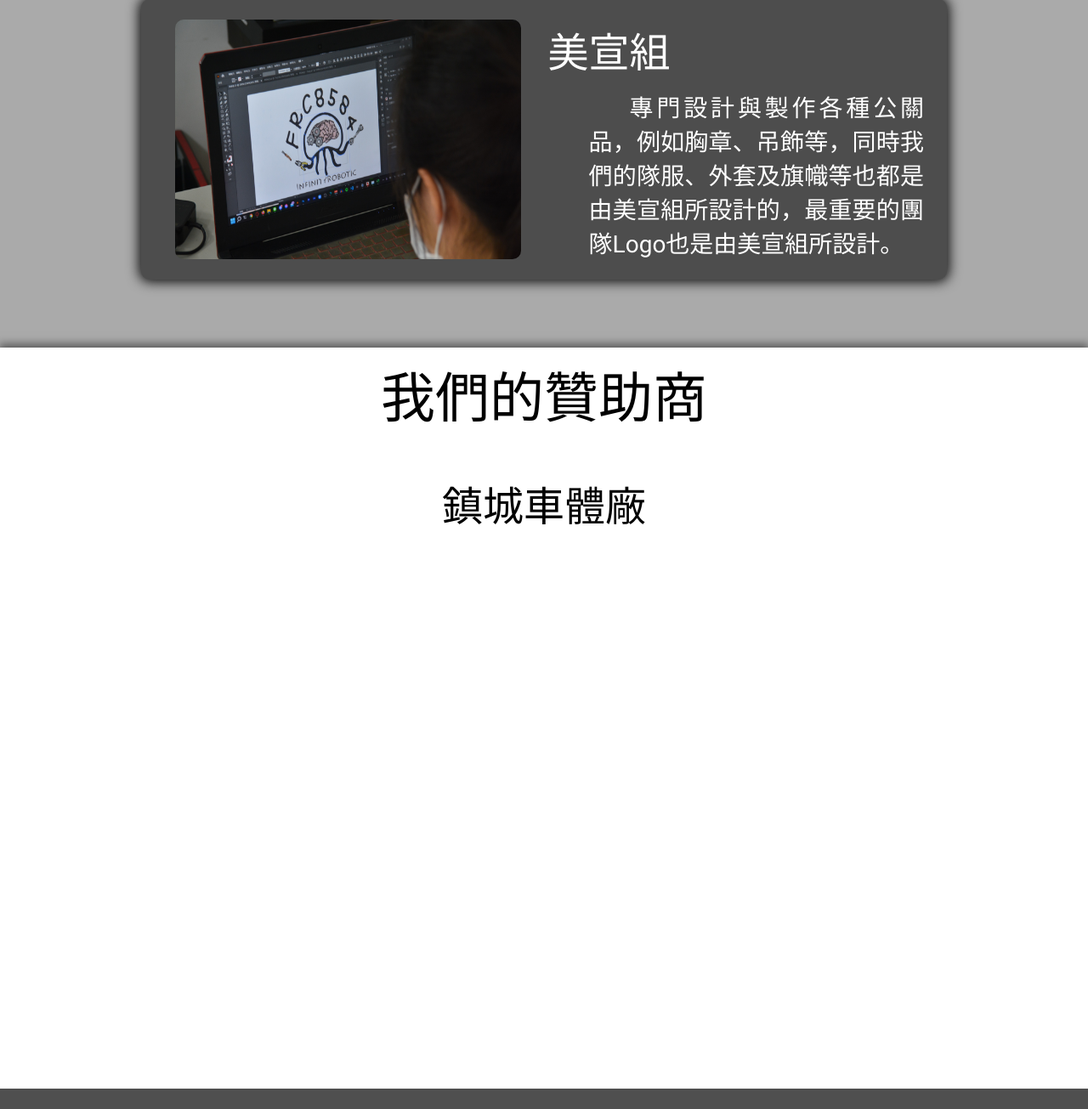
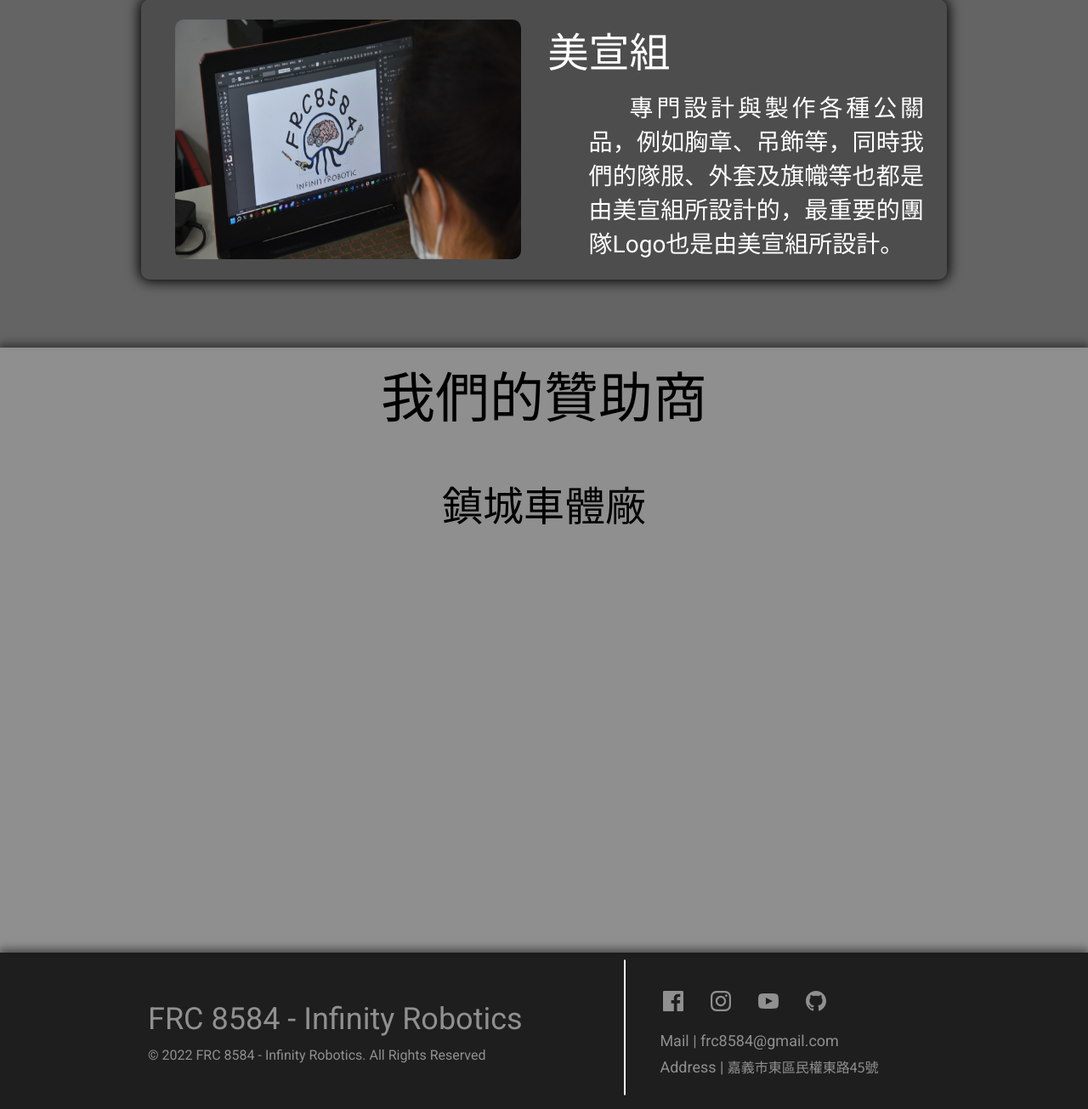
Before and after one commit to FRC-8584/Website, a Flask app: page / in a window 1280 px wide. Shown: the part 5127-6432 px from the top of the page at 85% size. Before the commit the page ends 6408 px from the top, so only its background shows below. Run offline with Flask 2, Linux system fonts and the light colour scheme; some web fonts are replaced.

Commit message:
Auto Commit

```diff
--- a/index.html
+++ b/index.html
@@ -25,8 +25,8 @@
         <ih class="content" id="vision"></ih>
         <ih class="content" id="introduction"></ih>
         <ih class="content" id="sponsor"></ih>
-        <!-- <ih class="content" id="officers" style="height: 500px;"></ih>
-        <ih class="content" id="contact" style="height: 500px;"></ih> -->
+        <!-- <ih class="content" id="officers" style="height: 500px;"></ih> -->
+        <ih class="content" id="contact"></ih>
     </body>
     <script>
         includeHTML();
--- a/static/css/contact.css
+++ b/static/css/contact.css
@@ -1,30 +1,107 @@
-#home {
+#contact {
     display: flex;
     flex-direction: column;
     align-items: center;
-    background-color: rgb(31, 31, 31);
+    justify-content: center;
+    background-color: rgb(31, 31, 31, 0.5);
+    /* background-color: red; */
+    padding-bottom: 16px;
+    height: 160px;
+    z-index: 10;
+}
+#contact .center-block {
+    height: 100%;
+    width: 75%;
+    display: flex;
+    justify-content: center;
+    align-items: center;
+    padding-left: 16px;
+    gap: 32px;
 }
 
-#home .home-title {
-    color: rgb(255, 255, 255);
-    font-size: 48px;
-    width: 40%;
-    margin: 16px;
-    padding-left: 0px;
-    padding-right: 20%;
-}
-#home .home-title.sec {
-    font-size: 26px;
-    color: rgb(144, 144, 144);
-    font-style: italic;
-    text-align: right;
-    letter-spacing: 8px;
-    padding-left: 20%;
-    padding-right: 0px;
-    margin-bottom: 48px;
+#contact .contact-hr {
+    height: 99%;
+    width: 0px;
+    margin: 0px 4px;
+    border-style: solid;
+    border-radius: 1px;
+    border-width: 1px;
+    border-color: rgb(255, 255, 255);
 }
 
-#home img.home-img {
-    width: 50%;
+#contact .left-contact {
+    flex: 3;
+    color: rgb(144, 144, 144);
+}
+#contact .left-contact .name {
+    font-size: 36px;
+    margin: 12px 0px;
+}
+#contact .left-contact .copyright {
+    font-size: 16px;
+}
+
+#contact .right-contact {
+    flex: 2;
+    display: flex;
+    flex-direction: column;
+}
+
+#contact .right-contact .icon-box {
+    margin: 4px;
+    display: flex;
+}
+#contact .right-contact .icon-box .contact-button {
+    position: relative;
+    display: flex;
+    justify-content: center;
+    align-items: center;
     margin: 16px;
 }
+#contact .right-contact .icon-box .contact-button:nth-child(1) {
+    margin-left: 4px;
+}
+#contact .right-contact .icon-box .contact-button svg {
+    fill: rgb(144, 144, 144);
+    cursor: pointer;
+    transition: 0.5s;
+}
+#contact .right-contact .icon-box .contact-button::before {
+    content: "";
+    position: absolute;
+    top: calc(50% - 22px);
+    left: calc(50% - 22px);
+    height: 44px;
+    width: 44px;
+    transform: scale(0%);
+    background-color: rgb(255, 255, 255, 0.7);
+    border-radius: 50%;
+    z-index: -1;
+    transition: 0.5s;
+}
+#contact .right-contact .icon-box .contact-button:hover svg {
+    fill: rgb(31, 31, 31);
+}
+#contact .right-contact .icon-box .contact-button:hover:before {
+    transform: scale(100%);
+}
+
+#contact .right-contact .text-box {
+    flex: 1;
+    display: flex;
+    color: rgb(144, 144, 144);
+    font-size: 18px;
+    margin: 4px;
+}
+#contact .right-contact .text-box .cfont {
+    font-size: 16px;
+}
+#contact .right-contact .text-box a,
+#contact .right-contact .text-box a:visited {
+    color: rgb(144, 144, 144);
+    text-decoration: none;
+    transition: 0.2s;
+}
+#contact .right-contact .text-box a:hover {
+    color: rgb(255, 255, 255);
+}
--- a/static/css/global.css
+++ b/static/css/global.css
@@ -35,7 +35,6 @@ body {
     width: calc(100% - 16px);
     box-shadow: 0px -3px 10px 1px rgb(0, 0, 0, 0.5);
     filter: blur(var(--blur));
-    min-height: calc(100ch) ;
 }
 
 ::-webkit-scrollbar {
--- a/static/css/home.css
+++ b/static/css/home.css
@@ -2,7 +2,7 @@
     display: flex;
     flex-direction: column;
     align-items: center;
-    background-color: rgb(31, 31, 31);
+    background-color: rgb(31, 31, 31, 0.5);
 }
 
 #home .home-title {
--- a/static/css/introduction.css
+++ b/static/css/introduction.css
@@ -2,7 +2,7 @@
     display: flex;
     flex-direction: column;
     align-items: center;
-    background-color: rgb(170, 170, 170);
+    background-color: rgb(170, 170, 170, 0.5);
 }
 
 #introduction .intro-block {
--- a/static/css/sponsor.css
+++ b/static/css/sponsor.css
@@ -2,7 +2,8 @@
     display: flex;
     flex-direction: column;
     align-items: center;
-    background-color: rgb(255, 255, 255);
+    background-color: rgb(255, 255, 255, 0.5);
+    min-height: calc(80ch) ;
 }
 
 #sponsor .sponsor-title {
--- a/static/css/vision.css
+++ b/static/css/vision.css
@@ -2,7 +2,7 @@
     display: flex;
     flex-direction: column;
     align-items: center;
-    background-color: rgb(72, 72, 72);
+    background-color: rgb(72, 72, 72, 0.5);
 }
 
 #vision .vision-title {
--- a/static/js/index.js
+++ b/static/js/index.js
@@ -40,7 +40,7 @@ function scroll_change() {
 
     let page_list = document.querySelectorAll(".content");
     let start_position = window.innerHeight * 0.9;
-    for (let i = page_list.length - 1; i >= 0; i--) {
+    for (let i = page_list.length - 2; i >= 0; i--) {
         let element = page_list[i];
         let element_position = element.getBoundingClientRect().top;
         if (element_position < start_position) {
@@ -55,7 +55,7 @@ function scroll_change() {
                 }
             }
             if (i > 0) {
-                let img_num = 15 * (start_position - element_position) / start_position;
+                let img_num = Math.min(12, 12 * (start_position - element_position) / start_position);
                 element.previousElementSibling.style.setProperty("--blur", `${img_num}px`);
                 element.nextElementSibling.style.setProperty("--blur", `0px`);
             }
--- a/templates/contact.html
+++ b/templates/contact.html
@@ -0,0 +1,37 @@
+<div class="center-block">
+    <div class="left-contact">
+        <div class="efont name">
+            FRC 8584 - Infinity Robotics
+        </div>
+        <div class="efont copyright">
+            © 2022 FRC 8584 - Infinity Robotics. All Rights Reserved
+        </div>
+    </div>
+    <hr class="contact-hr">
+    <div class="right-contact">
+        <div class="icon-box">
+            <a class="contact-button" href="https://www.facebook.com/FRC8584" target="_blank">
+                <svg xmlns="http://www.w3.org/2000/svg" width="24" height="24" viewBox="0 0 24 24"><path d="M22.675 0h-21.35c-.732 0-1.325.593-1.325 1.325v21.351c0 .731.593 1.324 1.325 1.324h11.495v-9.294h-3.128v-3.622h3.128v-2.671c0-3.1 1.893-4.788 4.659-4.788 1.325 0 2.463.099 2.795.143v3.24l-1.918.001c-1.504 0-1.795.715-1.795 1.763v2.313h3.587l-.467 3.622h-3.12v9.293h6.116c.73 0 1.323-.593 1.323-1.325v-21.35c0-.732-.593-1.325-1.325-1.325z"/></svg>
+            </a>
+            <a class="contact-button" href="https://www.instagram.com/frc_8584/" target="_blank">
+                <svg xmlns="http://www.w3.org/2000/svg" width="24" height="24" viewBox="0 0 24 24"><path d="M12 2.163c3.204 0 3.584.012 4.85.07 3.252.148 4.771 1.691 4.919 4.919.058 1.265.069 1.645.069 4.849 0 3.205-.012 3.584-.069 4.849-.149 3.225-1.664 4.771-4.919 4.919-1.266.058-1.644.07-4.85.07-3.204 0-3.584-.012-4.849-.07-3.26-.149-4.771-1.699-4.919-4.92-.058-1.265-.07-1.644-.07-4.849 0-3.204.013-3.583.07-4.849.149-3.227 1.664-4.771 4.919-4.919 1.266-.057 1.645-.069 4.849-.069zm0-2.163c-3.259 0-3.667.014-4.947.072-4.358.2-6.78 2.618-6.98 6.98-.059 1.281-.073 1.689-.073 4.948 0 3.259.014 3.668.072 4.948.2 4.358 2.618 6.78 6.98 6.98 1.281.058 1.689.072 4.948.072 3.259 0 3.668-.014 4.948-.072 4.354-.2 6.782-2.618 6.979-6.98.059-1.28.073-1.689.073-4.948 0-3.259-.014-3.667-.072-4.947-.196-4.354-2.617-6.78-6.979-6.98-1.281-.059-1.69-.073-4.949-.073zm0 5.838c-3.403 0-6.162 2.759-6.162 6.162s2.759 6.163 6.162 6.163 6.162-2.759 6.162-6.163c0-3.403-2.759-6.162-6.162-6.162zm0 10.162c-2.209 0-4-1.79-4-4 0-2.209 1.791-4 4-4s4 1.791 4 4c0 2.21-1.791 4-4 4zm6.406-11.845c-.796 0-1.441.645-1.441 1.44s.645 1.44 1.441 1.44c.795 0 1.439-.645 1.439-1.44s-.644-1.44-1.439-1.44z"/></svg>
+            </a>
+            <a class="contact-button" href="https://www.youtube.com/channel/UCptaaV_ZxDWkasyDCCTL-jA" target="_blank">
+                <svg xmlns="http://www.w3.org/2000/svg" width="24" height="24" viewBox="0 0 24 24"><path d="M19.615 3.184c-3.604-.246-11.631-.245-15.23 0-3.897.266-4.356 2.62-4.385 8.816.029 6.185.484 8.549 4.385 8.816 3.6.245 11.626.246 15.23 0 3.897-.266 4.356-2.62 4.385-8.816-.029-6.185-.484-8.549-4.385-8.816zm-10.615 12.816v-8l8 3.993-8 4.007z"/></svg>
+            </a>
+            <a class="contact-button" href="https://github.com/FRC-8584" target="_blank">
+                <svg xmlns="http://www.w3.org/2000/svg" width="24" height="24" viewBox="0 0 24 24"><path d="M12 0c-6.626 0-12 5.373-12 12 0 5.302 3.438 9.8 8.207 11.387.599.111.793-.261.793-.577v-2.234c-3.338.726-4.033-1.416-4.033-1.416-.546-1.387-1.333-1.756-1.333-1.756-1.089-.745.083-.729.083-.729 1.205.084 1.839 1.237 1.839 1.237 1.07 1.834 2.807 1.304 3.492.997.107-.775.418-1.305.762-1.604-2.665-.305-5.467-1.334-5.467-5.931 0-1.311.469-2.381 1.236-3.221-.124-.303-.535-1.524.117-3.176 0 0 1.008-.322 3.301 1.23.957-.266 1.983-.399 3.003-.404 1.02.005 2.047.138 3.006.404 2.291-1.552 3.297-1.23 3.297-1.23.653 1.653.242 2.874.118 3.176.77.84 1.235 1.911 1.235 3.221 0 4.609-2.807 5.624-5.479 5.921.43.372.823 1.102.823 2.222v3.293c0 .319.192.694.801.576 4.765-1.589 8.199-6.086 8.199-11.386 0-6.627-5.373-12-12-12z"/></svg>
+            </a>
+        </div>
+        <div class="text-box">
+            <div class="efont">
+                Mail | <a class="efont" href="mailto:frc8584@gmail.com">frc8584@gmail.com</a>
+            </div>
+        </div>
+        <div class="text-box">
+            <div class="efont">
+                Address | <span class="cfont">嘉義市東區民權東路45號</span>
+            </div>
+        </div>
+    </div>
+</div>
```
Also changed, not shown: static/img/contact/facebook.svg (added), static/img/contact/github.svg (added), static/img/contact/instagram.svg (added), static/img/contact/youtube.svg (added).
